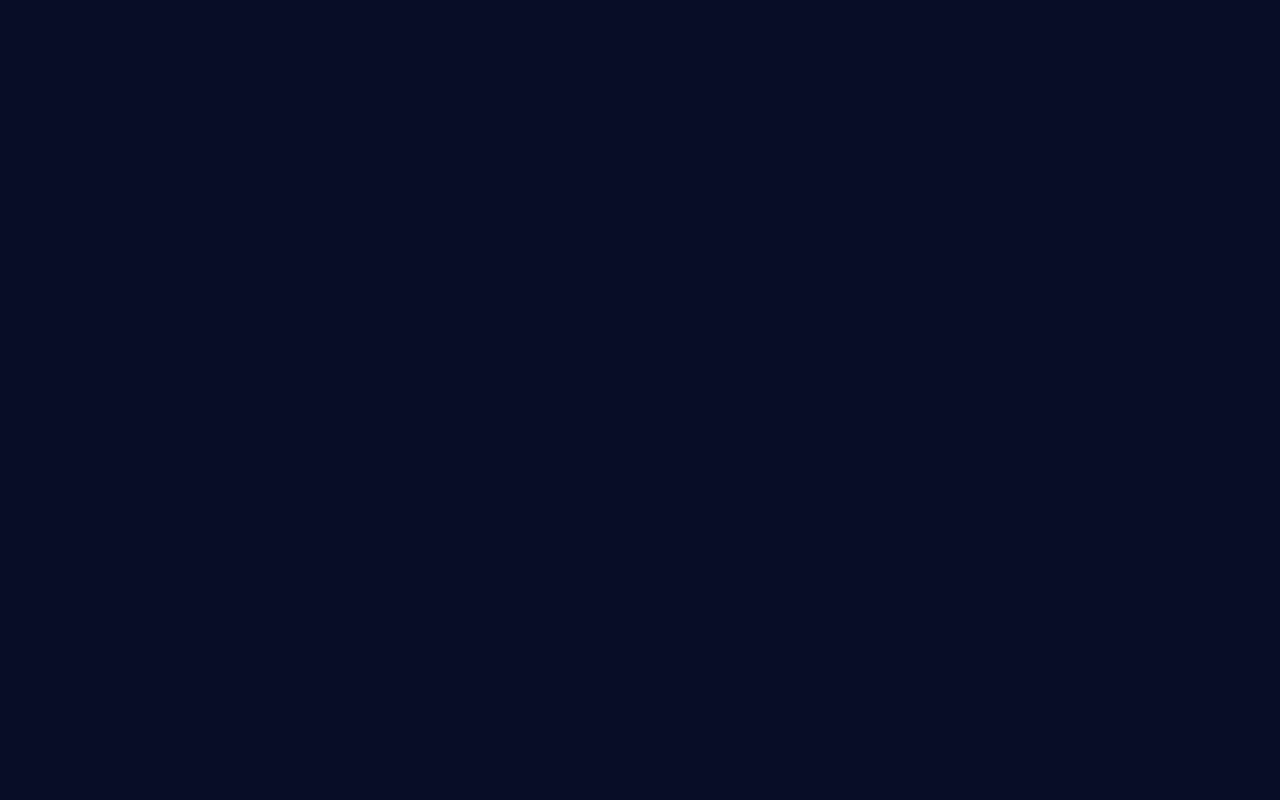
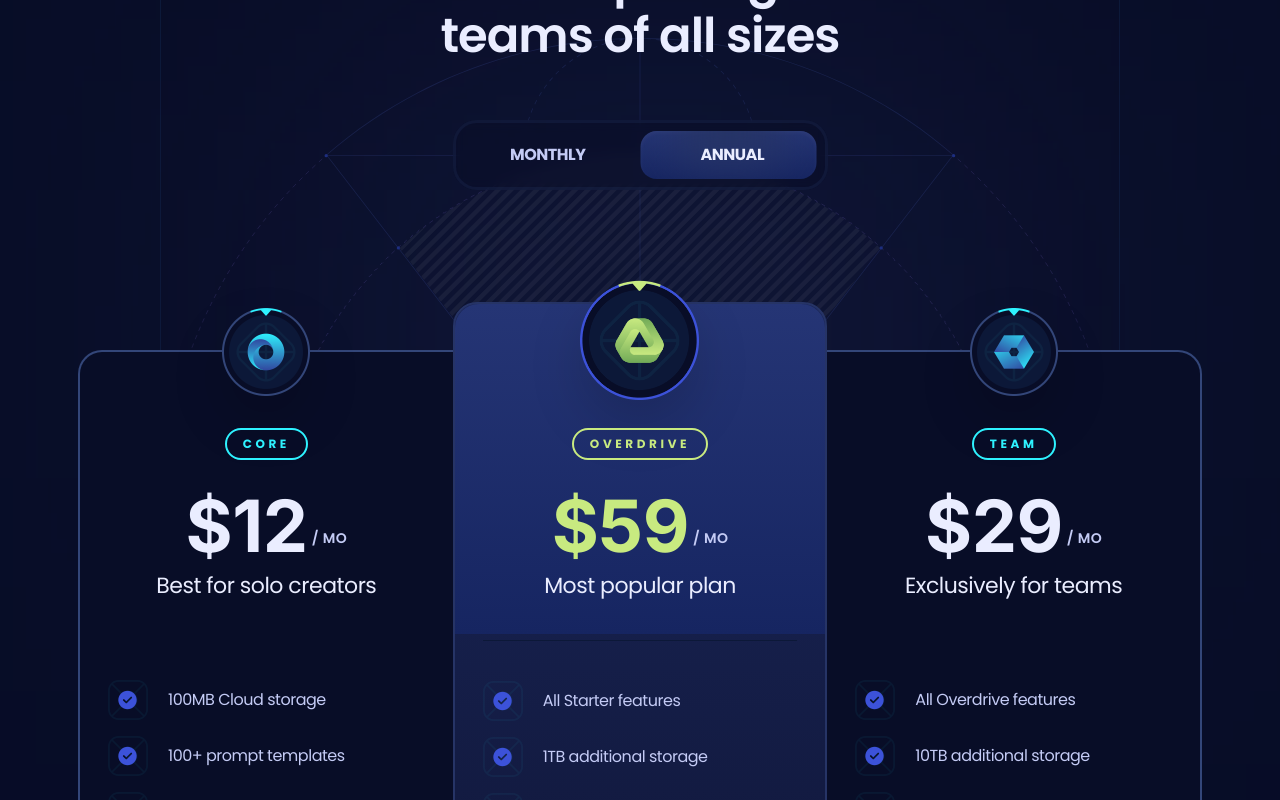
Before and after one commit to Jackster042/SaaS-Landing-Page, a React (Vite) app: page / in a window 1280 px wide. Shown: the part 1940-2740 px from the top of the page. Before the commit the page ends 1780 px from the top, so only its background shows below. Built offline with nearby package versions, Linux system fonts and the light colour scheme.

Commit message:
Pricing section done

```diff
--- a/package.json
+++ b/package.json
@@ -13,6 +13,7 @@
     "@tailwindcss/vite": "^4.0.4",
     "clsx": "^2.1.1",
     "react": "^19.0.0",
+    "react-countup": "^6.5.3",
     "react-dom": "^19.0.0",
     "react-scroll": "^1.9.2",
     "tailwindcss": "^4.0.4"
--- a/src/App.jsx
+++ b/src/App.jsx
@@ -4,6 +4,7 @@ import "./App.css";
 import Header from "./components/Header";
 import Hero from "./components/Hero";
 import Features from "./components/Features";
+import Pricing from "./sections/Pricing";
 
 function App() {
   return (
@@ -12,6 +13,7 @@ function App() {
         <Header />
         <Hero />
         <Features />
+        <Pricing />
       </main>
     </>
   );
--- /dev/null
+++ b/src/sections/Pricing.jsx
@@ -0,0 +1,172 @@
+import clsx from "clsx";
+import React from "react";
+import { useState } from "react";
+import { Element } from "react-scroll";
+import { plans } from "../constants";
+import CountUp from "react-countup";
+import Button from "../components/Button";
+
+const Pricing = () => {
+  const [monthly, setMonthly] = useState(false);
+  return (
+    <section>
+      <Element name="pricing">
+        <div className="container">
+          <div className="max-w-960 pricing-head_before relative mx-auto border-r border-l border-s2 bg-s1/50 pb-40 pt-28 max-xl:max-w-4xl max-lg:border-none max-md:pb-32 max-md:pt-16">
+            <h3 className="h3 max-lg:h4 max-md:h5 z-3 relative mx-auto mb-14 max-w-lg text-center text-p4 max-md:mb-11 max-sm:max-w-sm">
+              Flexible pricing for teams of all sizes{" "}
+            </h3>
+
+            <div className="relative z-4 flex mx-auto w-[375px] rounded-3xl border-[3px] border-s4/25 bg-s1/50 backdrop-blur-[6px] max-md:w-[310px]">
+              <button
+                className={clsx("pricing-head_btn", monthly && "text-p4")}
+                onClick={() => setMonthly(true)}
+              >
+                Monthly
+              </button>
+              <button
+                className={clsx("pricing-head_btn", !monthly && "text-p4")}
+                onClick={() => setMonthly(false)}
+              >
+                Annual
+              </button>
+
+              <div
+                className={clsx(
+                  "g4 rounded-2xl before:h-100 pricing-head_btn_before absolute left-2 top-2 h-[calc(100%-16px)] w-[calc(50%-8px)] overflow-hidden shadow-400 transition-transform duration-500",
+                  !monthly && "translate-x-full"
+                )}
+              />
+            </div>
+
+            {/* BG IMAGE */}
+            <div className="pricing-bg">
+              <img
+                src="/images/bg-outlines.svg"
+                alt="outline"
+                w={960}
+                height={380}
+                className="relative z-2"
+              />
+              <img
+                src="/images/bg-outlines-fill.png"
+                alt="outline"
+                w={960}
+                height={380}
+                className="absolute inset-0 opacity-5 mix-blend-soft-light"
+              />
+            </div>
+          </div>
+          {/* PRICING SECTION */}
+          <div className="scroll-hide relative z-2 -mt-12 flex items-start max-xl:gap-5 max-xl:overflow-auto max-xl:pt-6">
+            {plans.map((plan, index) => (
+              <div
+                key={plan.id}
+                className="pricing-plan_first pricing-plan_last pricing-plan_odd pricing-plan_even relative border-2 p-7 max-xl:min-w-80 max-lg:rounded-3xl xl:w-[calc(33.33%+2px)]"
+              >
+                {index === 1 && (
+                  <div className="g4 absolute h-330 left-0 right-0 top-0 z-1 rounded-tl-3xl rounded-tr-3xl" />
+                )}
+
+                <div
+                  className={clsx(
+                    "absolute left-0 right-0 z-2 flex items-center justify-center",
+                    index === 1 ? "-top-6" : "-top-6 xl:-top-11"
+                  )}
+                >
+                  <img
+                    src={plan.logo}
+                    alt={plan.title}
+                    className={clsx(
+                      "object-contain drop-shadow-2xl",
+                      index === 1 ? "size-[120px]" : "size-[88px]"
+                    )}
+                  />
+                </div>
+
+                {/* TITLE */}
+                <div
+                  className={clsx(
+                    "relative flex flex-col items-center",
+                    index === 1 ? "pt-24" : "pt-12"
+                  )}
+                >
+                  <div
+                    className={clsx(
+                      "small-2 rounded-2xl relative z-2 mx-auto mb-6 border-2 px-4 py-1.5 uppercase",
+                      index === 1 ? "border-p3 text-p3" : "border-p1 text-p1"
+                    )}
+                  >
+                    {plan.title}
+                  </div>
+
+                  <div className="relative z-2 flex items-center justify-center">
+                    <div
+                      className={clsx(
+                        "h-num flex items-start",
+                        index === 1 ? "text-p3" : "text-p4"
+                      )}
+                    >
+                      ${" "}
+                      <CountUp
+                        start={plan.priceMonthly}
+                        end={monthly ? plan.priceMonthly : plan.priceYearly}
+                        duration={0.4}
+                        useEasing={false}
+                        preserveValue
+                      />
+                    </div>
+
+                    <div className="small-1 relative top-3 ml-1 uppercase">
+                      / mo
+                    </div>
+                  </div>
+                </div>
+
+                {/* CAPTION */}
+                <div
+                  className={clsx(
+                    "body-1 relative z-2 mb-10 w-full border-b-s2 pb-9 text-center text-p4",
+                    index === 1 && "border-b"
+                  )}
+                >
+                  {plan.caption}
+                </div>
+
+                {/* LIST OF FEATURES */}
+                <ul className="mx-auto space-y-4 xl;px-7">
+                  {plan.features.map((feature) => (
+                    <li
+                      key={feature}
+                      className="flex items-center relative gap-5"
+                    >
+                      <img
+                        src="/images/check.png"
+                        alt="check"
+                        className="size-10 object-contain"
+                      />
+                      <p className="flex-1">{feature}</p>
+                    </li>
+                  ))}
+                </ul>
+
+                {/* CTA */}
+                <div className="mt-10 flex w-full justify-center">
+                  <Button icon={plan.icon}>Get Started</Button>
+                </div>
+
+                {index === 1 && (
+                  <p className="small-compact mt-9 text-center text-p3 before:mx-2.5 before:content-['-'] after:mx-2.5 after:content-['-']">
+                    Limited time offer
+                  </p>
+                )}
+              </div>
+            ))}
+          </div>
+        </div>
+      </Element>
+    </section>
+  );
+};
+
+export default Pricing;
```
Also changed, not shown: 1 other file (tests, documents, lock files or other folders).
